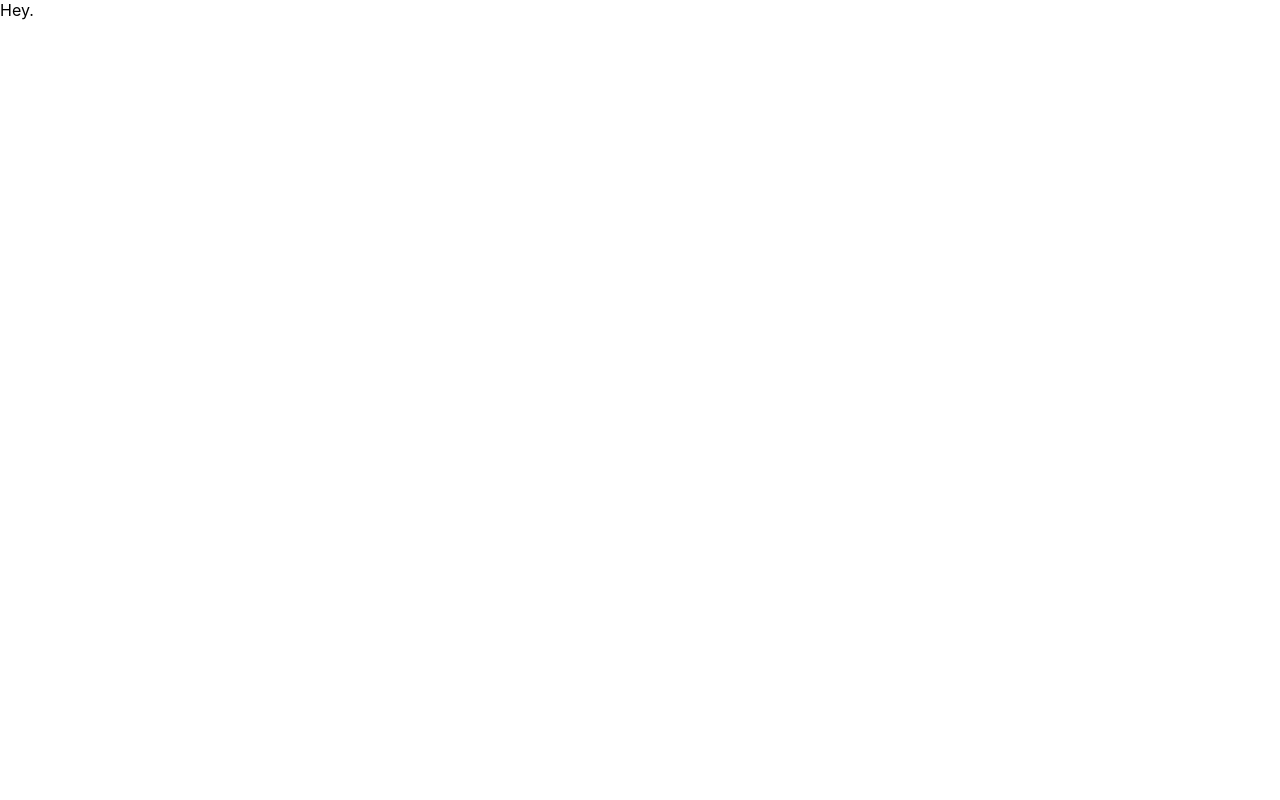
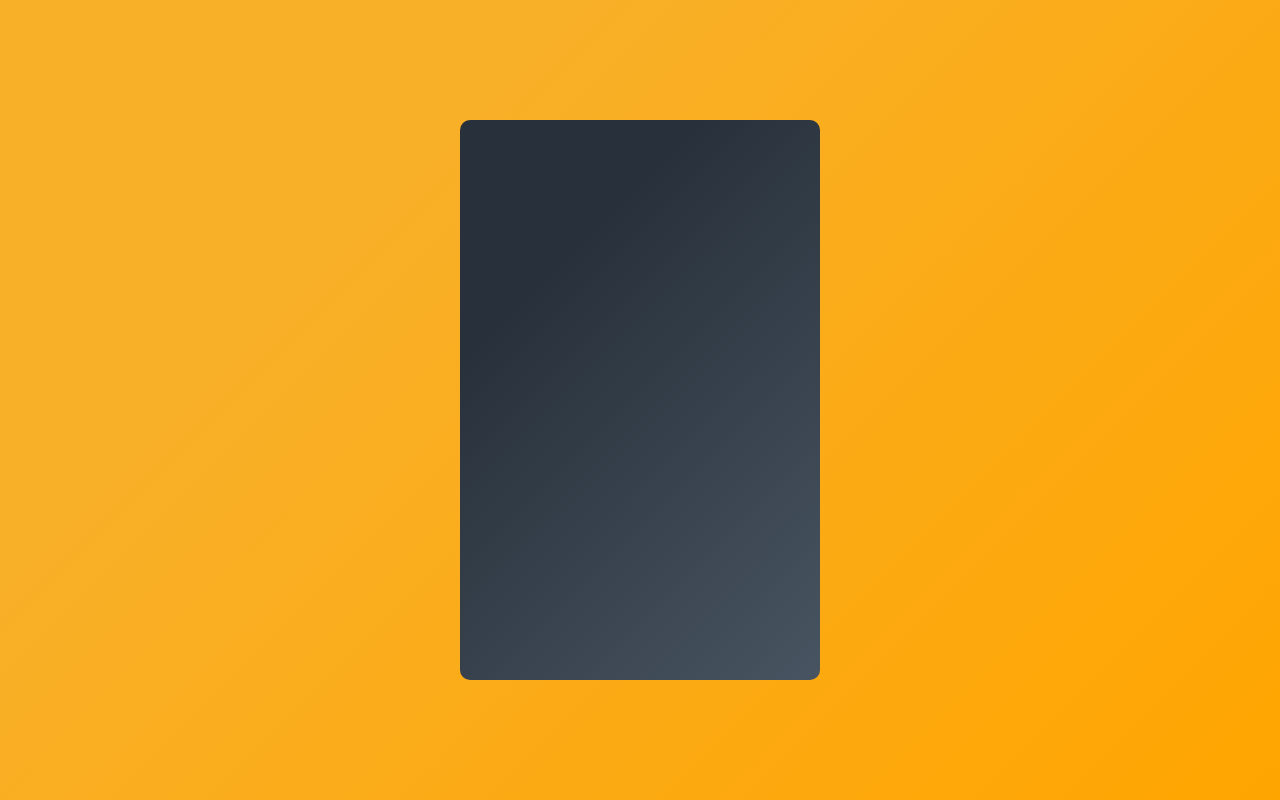
Before and after one commit to Barez001159544/calculator, a React (Create React App) app: page / in a window 1280 px wide. Built offline with nearby package versions, Linux system fonts and the light colour scheme.

Commit message:
Wrapper and background are created

```diff
--- a/src/Components/Calculator/Calculator.css
+++ b/src/Components/Calculator/Calculator.css
@@ -0,0 +1,18 @@
+.bg {
+  background: orange;
+  width: 100vw;
+  height: 100vh;
+  display: flex;
+  align-items: center;
+  justify-content: center;
+  background-image: linear-gradient(315deg, orange 0%, rgb(248, 176, 41) 74%);
+}
+
+.wrapper {
+  width: 340px;
+  height: 540px;
+  padding: 10px;
+  border-radius: 10px;
+  background-color: #485461;
+  background-image: linear-gradient(315deg, #485461 0%, #28313b 74%);
+}
--- a/src/Components/Calculator/Calculator.jsx
+++ b/src/Components/Calculator/Calculator.jsx
@@ -1,7 +1,10 @@
+import "./Calculator.css";
 const Calculator = () => {
-    return <div>
-        Hey.
-    </div>;
-}
+  return (
+    <div className="bg">
+      <div className="wrapper"></div>
+    </div>
+  );
+};
 
 export default Calculator;
```
